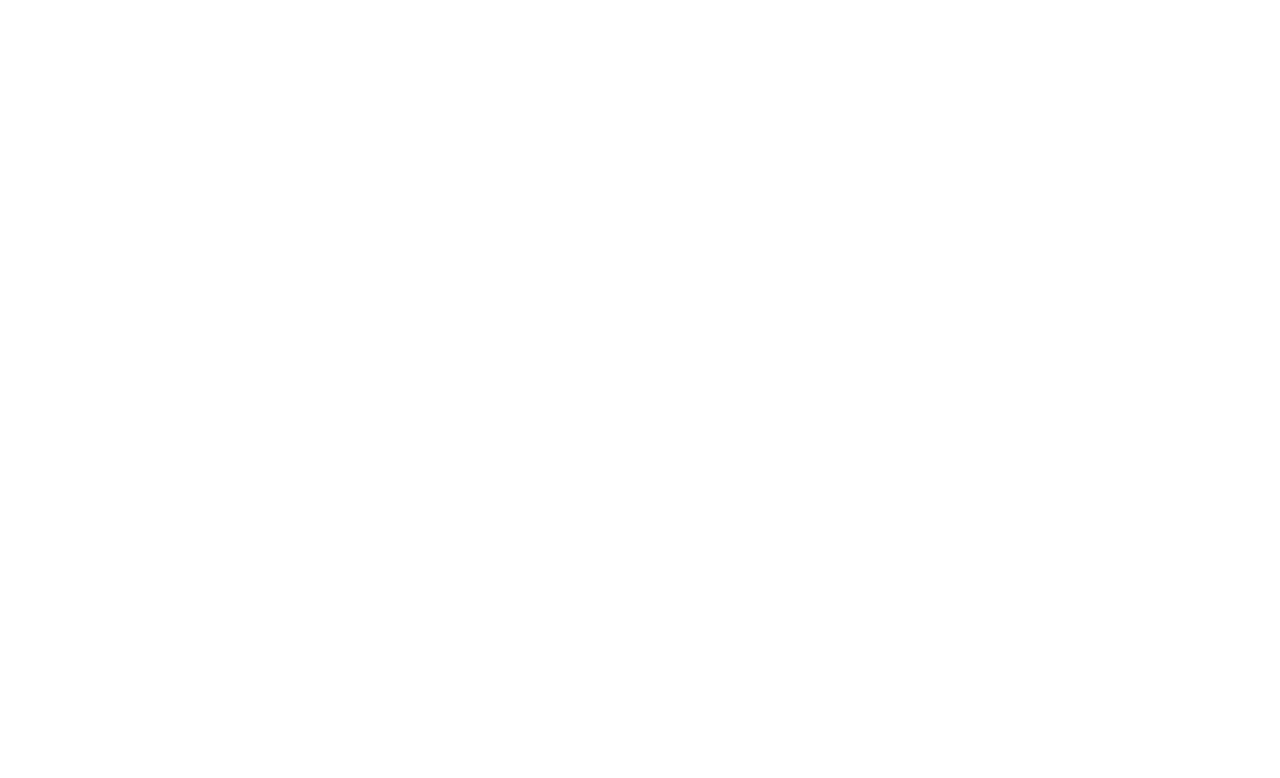
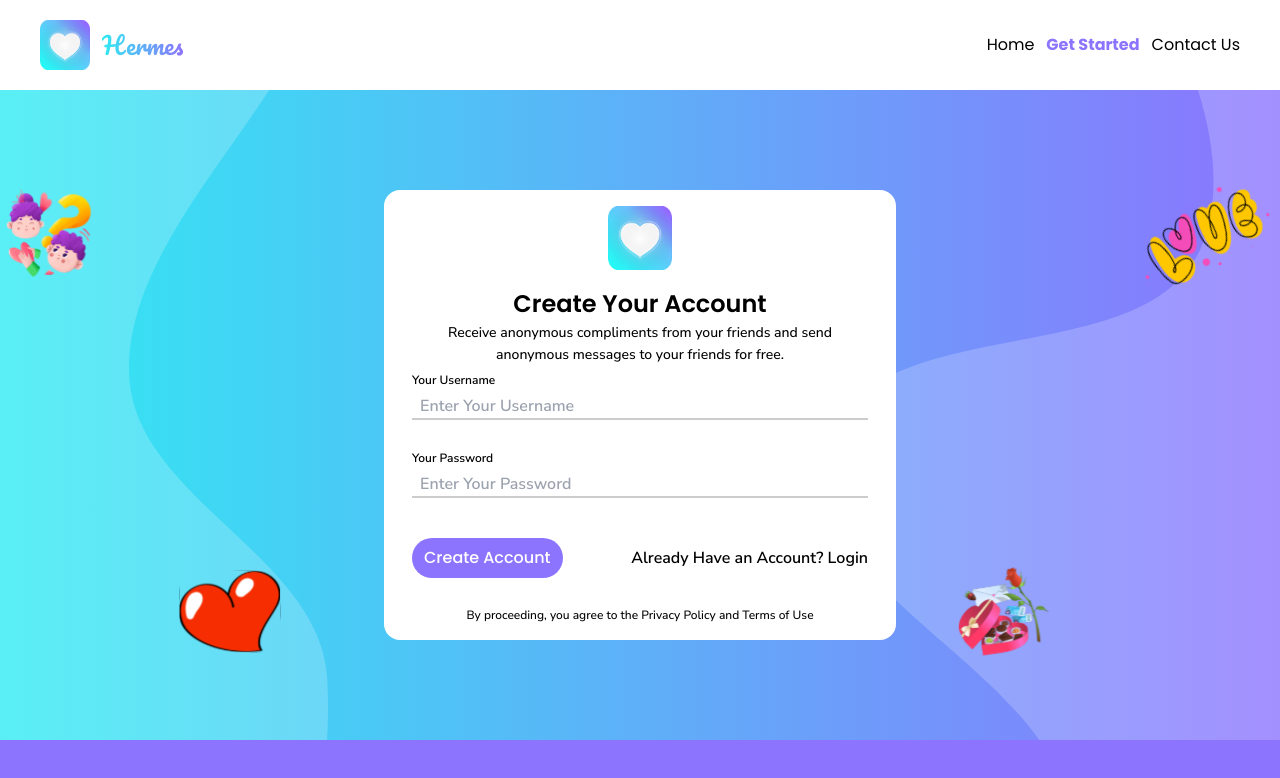
Before and after one commit to ak-nika/Hermes, a React (Vite) app: page /createAccount in a window 1280 px wide. Before the commit this address had no page. Shown: the top 778 px of the page. Built offline with nearby package versions, Linux system fonts and the light colour scheme; grey boxes are pictures that could not be loaded.

Commit message:
Create account page completed

```diff
--- a/src/App.jsx
+++ b/src/App.jsx
@@ -1,11 +1,13 @@
 import { BrowserRouter as Router, Routes, Route } from "react-router-dom";
 import Home from "./pages/Home";
+import CreateAccount from "./pages/CreateAccount";
 
 const App = () => {
   return (
     <Router>
       <Routes>
         <Route path="/" element={<Home />} />
+        <Route path="/createAccount" element={<CreateAccount />} />
       </Routes>
     </Router>
   );
--- a/src/assets/index.js
+++ b/src/assets/index.js
@@ -15,7 +15,7 @@
 import menu from "./icons/menu.svg";
 import close from "./icons/close.svg";
 
-export const landing = {
+export {
   logo,
   vector1,
   vector2,
@@ -24,9 +24,10 @@
   cupid,
   copy1,
   copy2,
+  rectangle,
+  menu,
+  close,
 };
-
-export { rectangle, menu, close };
 
 export const footerIcons = {
   whatsapp,
--- /dev/null
+++ b/src/components/CreateForm.jsx
@@ -0,0 +1,63 @@
+import { Link } from "react-router-dom";
+import { logo } from "../assets";
+import Button from "./Button";
+
+const CreateForm = () => {
+  return (
+    <div className="w-full h-full flex justify-center items-center">
+      <form
+        action="#"
+        className="bg-white w-[40%] min-w-[400px] px-7 py-4 rounded-2xl"
+      >
+        <div className="flex justify-center items-center mb-4">
+          <img src={logo} alt="logo" width={64} height={64} />
+        </div>
+
+        <h1 className="poppins font-[600] text-[24px] leading-[36px] text-center">
+          Create Your Account
+        </h1>
+        <p className="nunito font-[500] text-[14px] leading-[22.4px] text-center">
+          Receive anonymous compliments from your friends and send anonymous
+          messages to your friends for free.
+        </p>
+
+        <label>
+          <span className="text-[12px] leading-[18px] nunito font-[600]">
+            Your Username
+          </span>
+          <input
+            type="text"
+            placeholder="Enter Your Username"
+            className="text-[16px] font-[600] leading-[24px] nunito border-b-2 border-[#00000033] w-full outline-none mt-1 mb-6 pl-2"
+          />
+        </label>
+        <label>
+          <span className="text-[12px] leading-[18px] nunito font-[600]">
+            Your Password
+          </span>
+          <input
+            type="password"
+            placeholder="Enter Your Password"
+            className="text-[16px] font-[600] leading-[24px] nunito border-b-2 border-[#00000033] w-full outline-none mb-6 mt-1 pl-2"
+          />
+        </label>
+
+        <div className="flex justify-between items-center mt-4">
+          <Button>Create Account</Button>
+          <Link
+            to="/"
+            className="nunito font-[600] text-[16px] leading-[18px] text-center"
+          >
+            Already Have an Account? Login
+          </Link>
+        </div>
+
+        <p className="nunito font-[500] text-[12px] leading-[18px] text-center mt-7">
+          By proceeding, you agree to the Privacy Policy and Terms of Use
+        </p>
+      </form>
+    </div>
+  );
+};
+
+export default CreateForm;
--- a/src/components/Nav.jsx
+++ b/src/components/Nav.jsx
@@ -1,14 +1,14 @@
 import { Link } from "react-router-dom";
-import { close, landing, menu } from "../assets";
+import { close, logo, menu } from "../assets";
 import { useState } from "react";
 
 const Nav = ({ links }) => {
   const [isClicked, setIsClicked] = useState(false);
 
   return (
-    <nav className="flex items-center justify-between bg-white px-10 py-5 sticky top-0 z-20">
+    <nav className="flex items-center justify-between bg-white px-10 py-5 sticky top-0 z-50">
       <div className="flex items-center gap-3">
-        <img src={landing.logo} alt="logo" width={50} />
+        <img src={logo} alt="logo" width={50} />
         <div className="pacifico font-normal text-2xl gradient-text">
           Hermes
         </div>
--- a/src/components/Section.jsx
+++ b/src/components/Section.jsx
@@ -1,4 +1,4 @@
-import { landing } from "../assets";
+import { vector1, vector2, bodyIcons } from "../assets";
 
 const Section = ({ children, className }) => {
   return (
@@ -7,26 +7,28 @@
         className || ""
       }`}
     >
+      {/* Background vectors */}
       <img
-        src={landing.vector1}
+        src={vector1}
         alt="vector"
         width={650}
         className="absolute rotate-[-15deg] left-[-200px] top-[-200px] hidden md:block"
       />
       <img
-        src={landing.vector2}
+        src={vector2}
         alt="vector"
         width={650}
         className="absolute rotate-[-15deg] right-[-150px] top-[-300px] hidden md:block"
       />
 
-      <div className="relative">
+      <div className="relative w-full h-full">
         <img
-          src={landing.bodyIcons}
+          src={bodyIcons}
           alt="icons"
-          className="absolute w-full h-full top-0 left-0 hover-icons hidden md:block"
+          className="absolute w-full h-full top-0 left-0 hover-icons hidden md:block z-10"
         />
-        {children}
+
+        <div className="relative z-20 w-full h-full">{children}</div>
       </div>
     </section>
   );
--- a/src/constants/index.js
+++ b/src/constants/index.js
@@ -58,6 +58,12 @@
 
 export const landingLinks = [
   { id: 1, name: "Home", path: "/", selected: true },
-  { id: 2, name: "Get Started", path: "/", selected: false },
+  { id: 2, name: "Get Started", path: "/createAccount", selected: false },
   { id: 3, name: "Contact Us", path: "/", selected: false },
 ];
+
+export const startLinks = [
+  { id: 1, name: "Home", path: "/", selected: false },
+  { id: 2, name: "Get Started", path: "/createAccount", selected: true },
+  { id: 3, name: "Contact Us", path: "/", selected: false },
+];
--- /dev/null
+++ b/src/pages/CreateAccount.jsx
@@ -0,0 +1,19 @@
+import CreateForm from "../components/CreateForm";
+import Footer from "../components/Footer";
+import Nav from "../components/Nav";
+import Section from "../components/Section";
+import { startLinks } from "../constants";
+
+const CreateAccount = () => {
+  return (
+    <>
+      <Nav links={startLinks} />
+      <Section>
+        <CreateForm />
+      </Section>
+      <Footer />
+    </>
+  );
+};
+
+export default CreateAccount;
--- a/src/sections/Cupid.jsx
+++ b/src/sections/Cupid.jsx
@@ -1,4 +1,4 @@
-import { landing } from "../assets";
+import { cupid, copy1, copy2 } from "../assets";
 import Button from "../components/Button";
 
 const Cupid = () => {
@@ -6,7 +6,7 @@
     <section className="md:p-[50px] p-5">
       <div className="hermes-gradient w-full p-10 flex items-center shrink-0 rounded-2xl">
         <div className="w-[70%] md:block hidden">
-          <img src={landing.cupid} alt="cupid" width={411} height={288} />
+          <img src={cupid} alt="cupid" width={411} height={288} />
         </div>
 
         <div>
@@ -21,13 +21,9 @@
           <Button className={`flex items-center gap-2 mt-4`}>
             Copy Link
             <div className="bg-red-100 relative w-[20px]">
+              <img src={copy1} alt="copy icon" className="absolute bottom-0" />
               <img
-                src={landing.copy1}
-                alt="copy icon"
-                className="absolute bottom-0"
-              />
-              <img
-                src={landing.copy2}
+                src={copy2}
                 alt="copy icon"
                 className="absolute left-1 -top-2"
               />
--- a/src/sections/Hero.jsx
+++ b/src/sections/Hero.jsx
@@ -25,7 +25,7 @@
         </p>
 
         <div className="flex items-center justify-center mt-7">
-          <Link to="/">
+          <Link to="/createAccount">
             <Button>Get Started</Button>
           </Link>
         </div>
--- a/src/sections/Why.jsx
+++ b/src/sections/Why.jsx
@@ -1,4 +1,4 @@
-import { landing } from "../assets";
+import { sparkle } from "../assets";
 import WhyCard from "../components/WhyCard";
 import { whyDetails } from "../constants";
 
@@ -19,7 +19,7 @@
             key={detail.id}
             text={detail.text}
             title={detail.title}
-            img={landing.sparkle}
+            img={sparkle}
           />
         ))}
       </div>
```
